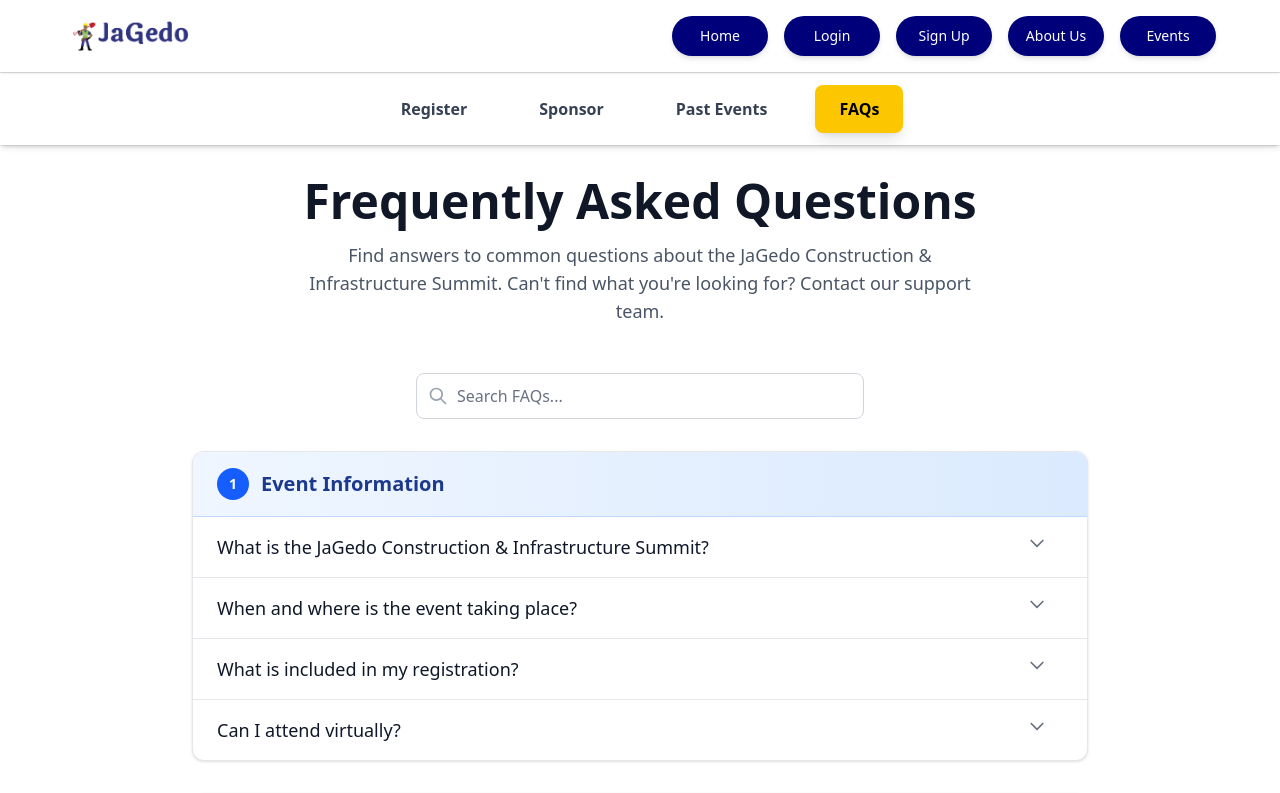
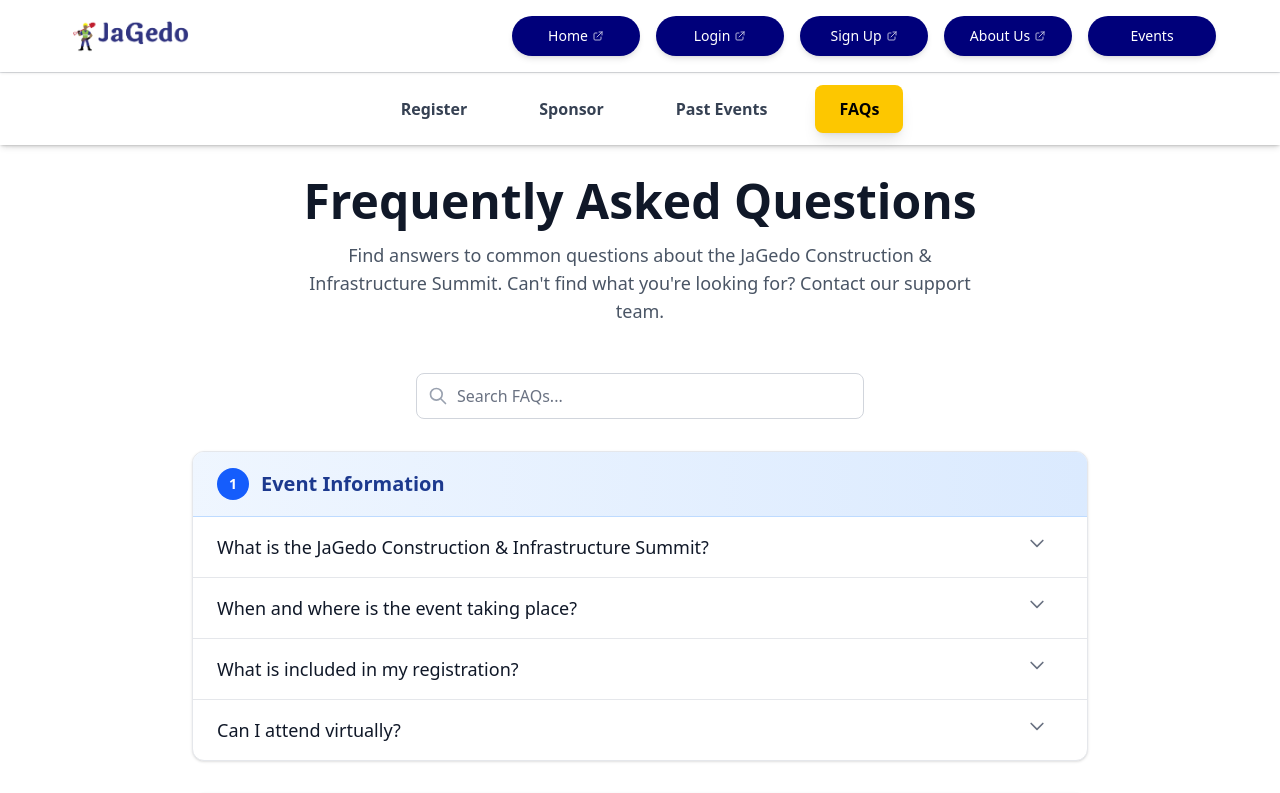
Before and after one commit to gituhumwangi/JBIS, a React (Vite) app in the folder jagedo-sEvents/: page /faqs in a window 1280 px wide. Shown: the top 793 px of the page. Built offline with nearby package versions, Linux system fonts and the light colour scheme.

Commit message:
Updates22.0

```diff
--- a/jagedo-sEvents/src/components/NavBar2.jsx
+++ b/jagedo-sEvents/src/components/NavBar2.jsx
@@ -6,11 +6,11 @@ import { useNavigate, Link, useLocation } from "react-router-dom"
 import JaGedologo from "../assets/Japageologo.webp"
 
 const NAV_ITEMS = [
-  { name: "Home", route: "/", scrollTo: true },
-  { name: "Login", route: "/login", scrollTo: false },
-  { name: "Sign Up", route: "/signup", scrollTo: false },
-  { name: "About Us", scrollTo: true },
-  { name: "Events", route: "/events", scrollTo: false },
+  { name: "Home", route: "https://ja-gedov3-designs-seven.vercel.app/", scrollTo: true },
+  { name: "Login", route: "https://ja-gedov3-designs-seven.vercel.app/#/login", scrollTo: false },
+  { name: "Sign Up", route: "https://jagedov3-designs.vercel.app/#/signup", scrollTo: false },
+  { name: "About Us", route: "https://ja-gedov3-designs-seven.vercel.app/#/landing-page-s", scrollTo: true },
+  { name: "Events", route: "/", scrollTo: false },
 ]
 
 const Navbar2 = () => {
@@ -56,7 +56,14 @@ const Navbar2 = () => {
   }
 
   const handleClick = (item) => {
-    navigate(item.path)
+    // Check if it's an external URL
+    if (item.route.startsWith("http")) {
+      // Open in new tab
+      window.open(item.route, "_blank", "noopener,noreferrer")
+    } else {
+      // Internal navigation
+      navigate(item.route)
+    }
     setShowMobileMenu(false)
   }
 
@@ -82,13 +89,31 @@ const Navbar2 = () => {
               <li key={item.name} className="relative group">
                 <button
                   onClick={() => handleClick(item)}
-                  className={`min-h-[40px] py-2 px-4 rounded-full shadow-md hover:scale-105 transition duration-300 ease-in-out flex items-center justify-center sm:w-28 md:w-24 text-sm ${
-                    isActive(item.path)
+                  className={`min-h-[40px] py-2 px-4 rounded-full shadow-md hover:scale-105 transition duration-300 ease-in-out flex items-center justify-center sm:w-32 md:w-32 text-sm whitespace-nowrap ${
+                    isActive(item.route)
                       ? "bg-[#FFD700] text-black"
                       : "bg-[rgb(0,0,122)] text-white hover:bg-[#FFD700] hover:text-black"
                   }`}
                 >
-                  {item.name}
+                  <span className="flex items-center">
+                    {item.name}
+                    {/* Add external link indicator */}
+                    {item.route.startsWith("http") && (
+                      <svg
+                        className="w-3 h-3 ml-1 opacity-70 flex-shrink-0"
+                        fill="none"
+                        stroke="currentColor"
+                        viewBox="0 0 24 24"
+                      >
+                        <path
+                          strokeLinecap="round"
+                          strokeLinejoin="round"
+                          strokeWidth={2}
+                          d="M10 6H6a2 2 0 00-2 2v10a2 2 0 002 2h10a2 2 0 002-2v-4M14 4h6m0 0v6m0-6L10 14"
+                        />
+                      </svg>
+                    )}
+                  </span>
                 </button>
               </li>
             ))}
@@ -138,13 +163,24 @@ const Navbar2 = () => {
                 <li key={item.name}>
                   <button
                     onClick={() => handleClick(item)}
-                    className={`w-full block text-center py-3 px-6 rounded-full shadow-md hover:scale-105 transition duration-300 ease-in-out ${
-                      isActive(item.path)
+                    className={`w-full flex items-center justify-center text-center py-3 px-6 rounded-full shadow-md hover:scale-105 transition duration-300 ease-in-out ${
+                      isActive(item.route)
                         ? "bg-[#FFD700] text-black"
                         : "bg-[rgb(0,0,122)] text-white hover:bg-[#FFD700] hover:text-black"
                     }`}
                   >
                     {item.name}
+                    {/* Add external link indicator for mobile */}
+                    {item.route.startsWith("http") && (
+                      <svg className="w-4 h-4 ml-2 opacity-70" fill="none" stroke="currentColor" viewBox="0 0 24 24">
+                        <path
+                          strokeLinecap="round"
+                          strokeLinejoin="round"
+                          strokeWidth={2}
+                          d="M10 6H6a2 2 0 00-2 2v10a2 2 0 002 2h10a2 2 0 002-2v-4M14 4h6m0 0v6m0-6L10 14"
+                        />
+                      </svg>
+                    )}
                   </button>
                 </li>
               ))}
--- a/jagedo-sEvents/src/components/hero-slideshow.jsx
+++ b/jagedo-sEvents/src/components/hero-slideshow.jsx
@@ -46,18 +46,20 @@ const HeroSlideshow = ({ slides, autoPlay = true, autoPlayInterval = 5000 }) =>
             }`}
           >
             <div
-              className="w-full h-full bg-cover bg-center bg-no-repeat flex flex-col justify-center items-center text-center p-8 md:p-16 gap-6"
+              className="w-full h-full bg-cover bg-center bg-no-repeat flex flex-col justify-center items-center text-center p-4 sm:p-6 md:p-8 lg:p-16 gap-3 sm:gap-4 md:gap-6"
               style={{
                 backgroundImage: `linear-gradient(rgba(0, 0.9, 0.9, 0.9), rgba(0, 0, 0, 0.6)), url(${slide.image})`,
               }}
             >
-              <h1 className="text-white text-3xl sm:text-4xl md:text-5xl lg:text-6xl font-extrabold font-manrope leading-tight">
+              <h1 className="text-white text-2xl sm:text-3xl md:text-4xl lg:text-5xl xl:text-6xl font-extrabold font-manrope leading-tight px-2">
                 {slide.title}
               </h1>
-              <h2 className="text-white text-xl sm:text-2xl md:text-3xl font-semibold font-manrope pt-2 sm:pt-2">
+              <h2 className="text-white text-lg sm:text-xl md:text-2xl lg:text-3xl font-semibold font-manrope pt-1 sm:pt-2 px-2">
                 {slide.subtitle}
               </h2>
-              <p className="text-gray-100 text-sm sm:text-base max-w-xl">{slide.description}</p>
+              <p className="text-gray-100 text-sm sm:text-base md:text-lg max-w-xs sm:max-w-md md:max-w-xl lg:max-w-2xl px-2">
+                {slide.description}
+              </p>
             </div>
           </div>
         ))}
@@ -66,27 +68,27 @@ const HeroSlideshow = ({ slides, autoPlay = true, autoPlayInterval = 5000 }) =>
       {/* Navigation Arrows */}
       <button
         onClick={goToPrevious}
-        className="absolute left-4 top-1/2 transform -translate-y-1/2 bg-black/30 hover:bg-black/50 text-white p-3 rounded-full transition-all duration-300 hover:scale-110 z-10"
+        className="absolute left-2 sm:left-4 top-1/2 transform -translate-y-1/2 bg-black/30 hover:bg-black/50 text-white p-2 sm:p-3 rounded-full transition-all duration-300 hover:scale-110 z-10 touch-manipulation"
         aria-label="Previous slide"
       >
-        <ChevronLeft size={24} />
+        <ChevronLeft size={20} className="sm:w-6 sm:h-6" />
       </button>
 
       <button
         onClick={goToNext}
-        className="absolute right-4 top-1/2 transform -translate-y-1/2 bg-black/30 hover:bg-black/50 text-white p-3 rounded-full transition-all duration-300 hover:scale-110 z-10"
+        className="absolute right-2 sm:right-4 top-1/2 transform -translate-y-1/2 bg-black/30 hover:bg-black/50 text-white p-2 sm:p-3 rounded-full transition-all duration-300 hover:scale-110 z-10 touch-manipulation"
         aria-label="Next slide"
       >
-        <ChevronRight size={24} />
+        <ChevronRight size={20} className="sm:w-6 sm:h-6" />
       </button>
 
       {/* Slide Indicators (Dots) */}
-      <div className="absolute bottom-8 left-1/2 transform -translate-x-1/2 flex space-x-3 z-10">
+      <div className="absolute bottom-4 sm:bottom-6 md:bottom-8 left-1/2 transform -translate-x-1/2 flex space-x-2 sm:space-x-3 z-10">
         {slides.map((_, index) => (
           <button
             key={index}
             onClick={() => goToSlide(index)}
-            className={`w-3 h-3 rounded-full transition-all duration-300 ${
+            className={`w-2.5 h-2.5 sm:w-3 sm:h-3 rounded-full transition-all duration-300 touch-manipulation ${
               index === currentSlide ? "bg-yellow-400 scale-125" : "bg-white/50 hover:bg-white/80"
             }`}
             aria-label={`Go to slide ${index + 1}`}
@@ -97,14 +99,14 @@ const HeroSlideshow = ({ slides, autoPlay = true, autoPlayInterval = 5000 }) =>
       {/* Play/Pause Button */}
       <button
         onClick={togglePlayPause}
-        className="absolute top-4 right-4 bg-black/30 hover:bg-black/50 text-white p-2 rounded-full transition-all duration-300 hover:scale-110 z-10"
+        className="absolute top-2 sm:top-4 right-2 sm:right-4 bg-black/30 hover:bg-black/50 text-white p-1.5 sm:p-2 rounded-full transition-all duration-300 hover:scale-110 z-10 touch-manipulation"
         aria-label={isPlaying ? "Pause slideshow" : "Play slideshow"}
       >
-        {isPlaying ? <Pause size={20} /> : <Play size={20} />}
+        {isPlaying ? <Pause size={16} className="sm:w-5 sm:h-5" /> : <Play size={16} className="sm:w-5 sm:h-5" />}
       </button>
 
       {/* Slide Counter */}
-      <div className="absolute top-4 left-4 bg-black/30 text-white px-3 py-1 rounded-full text-sm font-medium z-10">
+      <div className="absolute top-2 sm:top-4 left-2 sm:left-4 bg-black/30 text-white px-2 sm:px-3 py-1 rounded-full text-xs sm:text-sm font-medium z-10">
         {currentSlide + 1} / {slides.length}
       </div>
     </div>
```
